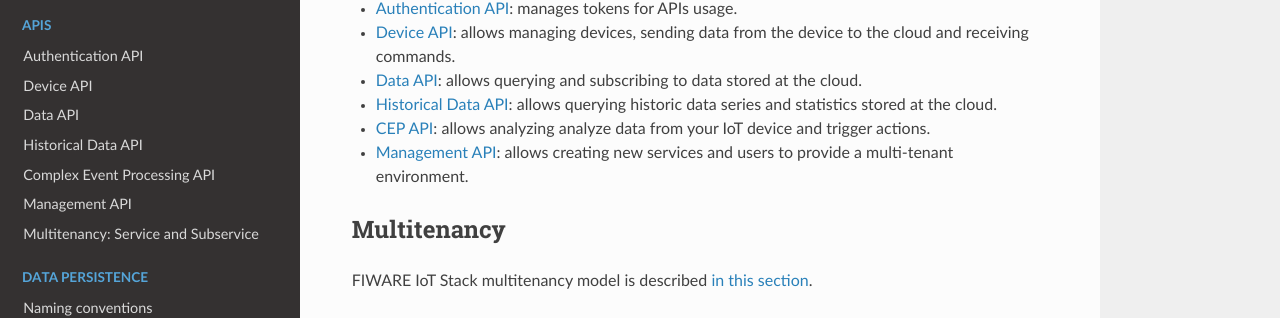
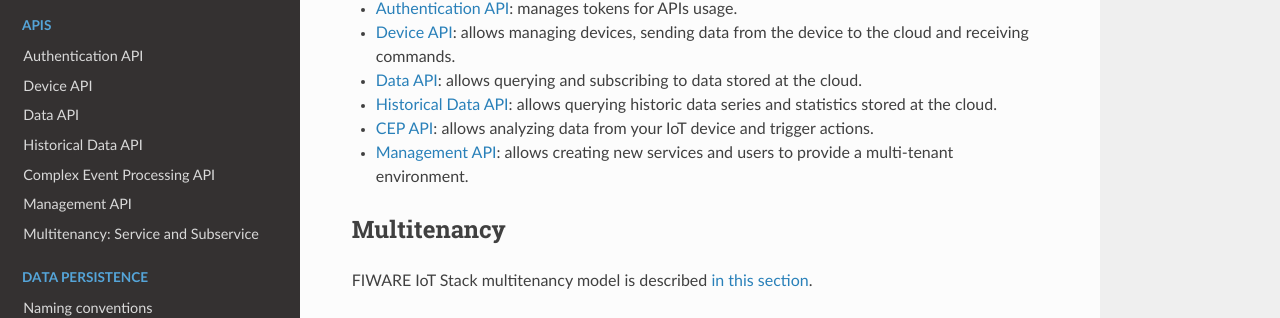
Before and after one commit to telefonicaid/thinking-cities, an MkDocs documentation site: the page built from docs/index.md, in a window 1280 px wide and 900 px high, scrolled down 379 px. Shown: the part 139-457 px from the top of the window. Built offline with MkDocs 1.6.1, drawn with Linux system fonts in a browser that asks for light colours; nearby versions of some CDN libraries; old or Windows-style settings are respelled for this version of MkDocs.

Commit message:
Update index.md

```diff
--- a/docs/index.md
+++ b/docs/index.md
@@ -19,7 +19,7 @@
 - [Device API](device_api.md): allows managing devices, sending data from the device to the cloud and receiving commands.
 - [Data API](data_api.md): allows querying and subscribing to data stored at the cloud.
 - [Historical Data API](historicdata_api.md): allows querying historic data series and statistics stored at the cloud.
-- [CEP API](cep_api.md): allows analyzing analyze data from your IoT device and trigger actions.
+- [CEP API](cep_api.md): allows analyzing data from your IoT device and trigger actions.
 - [Management API](management_api.md): allows creating new services and users to provide a multi-tenant environment.
 
 ## Multitenancy
```
